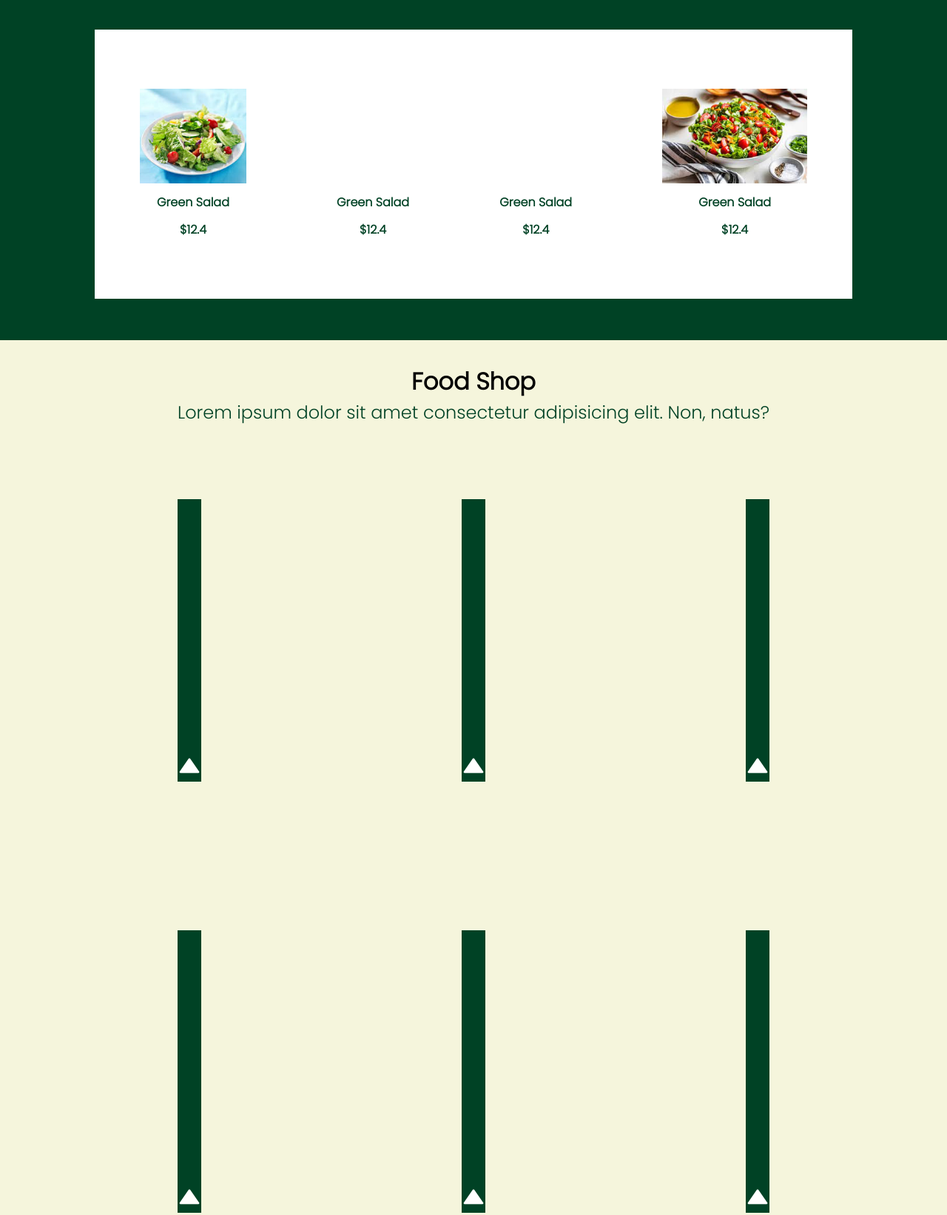
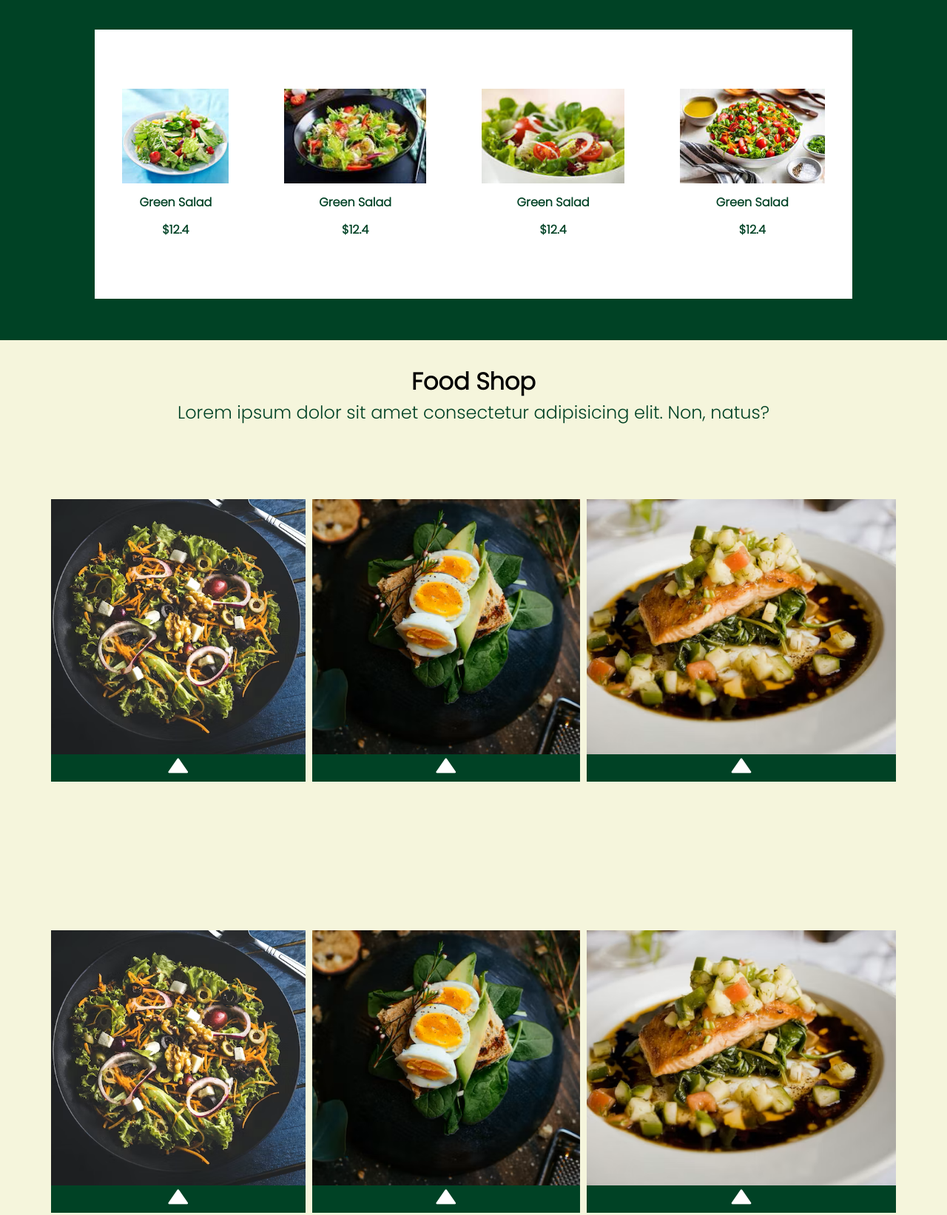
Before and after one commit to AmandeepKaur33/Resume-prtfolio, a plain HTML site: page index.html in a window 1280 px wide. Shown: the part 900-2543 px from the top of the page at 74% size. Drawn offline with nearby package versions, Linux system fonts and the light colour scheme; a script that the page names is missing.

Commit message:
Update index.html

```diff
--- a/index.html
+++ b/index.html
@@ -34,7 +34,7 @@
                 <a href="#"><button class="btn">Our Menu</button></a>
             </div>
             <div class="home-right">
-                <img src="images/foodimg-removebg-preview.png">
+                <img src="foodimg-removebg-preview.png">
             </div>
         </div>
     </section>
@@ -47,12 +47,12 @@
                 <h4>$12.4</h4>
             </div>
             <div class="gs">
-                <img src="images/gs2.jpg" alt="">
+                <img src="gs2.jpg" alt="">
                 <h3>Green Salad</h3>
                 <h4>$12.4</h4>
             </div>
             <div class="gs">
-                <img src="images/gs3.jpg" alt="">
+                <img src="gs3.jpg" alt="">
                 <h3>Green Salad</h3>
                 <h4>$12.4</h4>
             </div>
@@ -68,7 +68,7 @@
         <p>Lorem ipsum dolor sit amet consectetur adipisicing elit. Non, natus?</p>
         <div class="shop-container">
             <div class="shop">
-                <img src="images/ctt.png" alt="">
+                <img src="ctt.png" alt="">
                 <div class="sp">
                     <h4>Tasty Food</h4>
                     <div class="cart">
@@ -81,7 +81,7 @@
                 </div>
             </div>
             <div class="shop">
-                <img src="images/ctt1.png" alt="">
+                <img src="ctt1.png" alt="">
                 <div class="sp">
                     <h4>Tasty Food</h4>
                     <div class="cart">
@@ -94,7 +94,7 @@
                 </div>
             </div>
             <div class="shop">
-                <img src="images/ctt2.png" alt="">
+                <img src="ctt2.png" alt="">
                 <div class="sp">
                     <h4>Tasty Food</h4>
                     <div class="cart">
@@ -109,7 +109,7 @@
         </div>
         <div class="shop-container">
             <div class="shop">
-                <img src="images/ctt.png" alt="">
+                <img src="ctt.png" alt="">
                 <div class="sp">
                     <h4>Tasty Food</h4>
                     <div class="cart">
@@ -122,7 +122,7 @@
                 </div>
             </div>
             <div class="shop">
-                <img src="images/ctt1.png" alt="">
+                <img src="ctt1.png" alt="">
                 <div class="sp">
                     <h4>Tasty Food</h4>
                     <div class="cart">
@@ -135,7 +135,7 @@
                 </div>
             </div>
             <div class="shop">
-                <img src="images/ctt2.png" alt="">
+                <img src="ctt2.png" alt="">
                 <div class="sp">
                     <h4>Tasty Food</h4>
                     <div class="cart">
@@ -156,7 +156,7 @@
         </div>
         <div class="customer-container">
             <div class="cust">
-                <img src="images/boy.png">
+                <img src="boy.png">
                 <div class="stars">
                     <i class="fas fa-star"></i>
                     <i class="fas fa-star"></i>
@@ -168,7 +168,7 @@
                 <h3>Harry Swift</h3>
             </div>
             <div class="cust">
-                <img src="images/woman.png">
+                <img src="woman.png">
                 <div class="stars">
                     <i class="fas fa-star"></i>
                     <i class="fas fa-star"></i>
@@ -180,7 +180,7 @@
                 <h3>Tome Sydan</h3>
             </div>
             <div class="cust">
-                <img src="images/girl.png">
+                <img src="girl.png">
                 <div class="stars">
                     <i class="fas fa-star"></i>
                     <i class="fas fa-star"></i>
```
